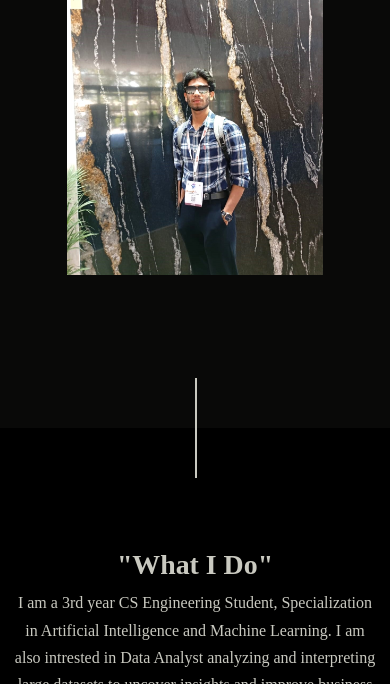
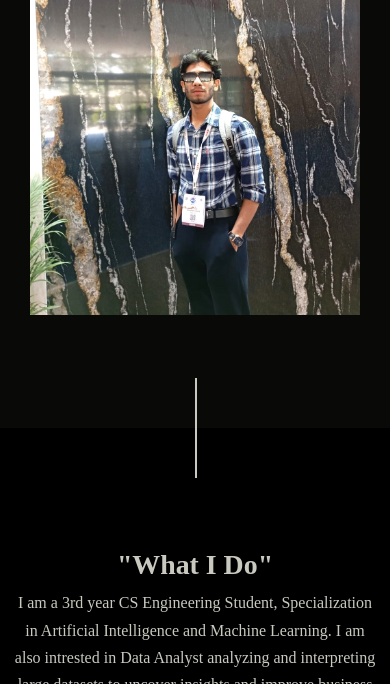
Before and after one commit to MD-Suhxib/personal-website, a plain HTML site: page index.html in a window 390 px wide. Shown: the part 416-1100 px from the top of the page. Drawn offline with nearby package versions, Linux system fonts and the light colour scheme; some packages are replaced by stand-ins of ours; a script that the page names is missing; a web font is replaced by a local one.

Commit message:
initial commit

```diff
--- a/assets/css/style.css
+++ b/assets/css/style.css
@@ -301,5 +301,18 @@ footer ul{
 .small-image {
     max-width: 70%;
     height: auto;
+    display: block;
+    margin: 0 auto;
 
 }
+@media (max-width: 768px) {
+    .small-image {
+        max-width: 80%; /* Slightly increase for smaller screens */
+    }
+}
+
+@media (max-width: 480px) {
+    .small-image {
+        max-width: 90%; /* Further increase for very small screens */
+    }
+}
--- a/index.html
+++ b/index.html
@@ -60,7 +60,7 @@
         <div class="col-md-6" data-aos="fade-right">
           <h1 class="display-2 fw-bold">Hi there! I am <span class="text-brand">Suhaib.</span></h1>
           <h4 class="mt-3 mb-5">A 3rd year Software Engineer Specialization in AI & ML</h4>
-          <a href="#" class="btn btn-brand">Visit CV</a>
+          <a href="https://drive.google.com/file/d/1Yp9msbI2yQ8SFaf5e7chz6tY0R_F00WX/view?usp=sharing" class="btn btn-brand">Visit CV</a>
         </div>
         <!-- Right Column for Image -->
         <div class="col-md-6 text-center" data-aos="fade-left">
```
